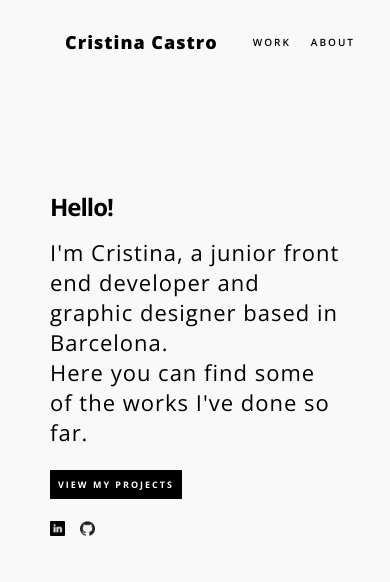
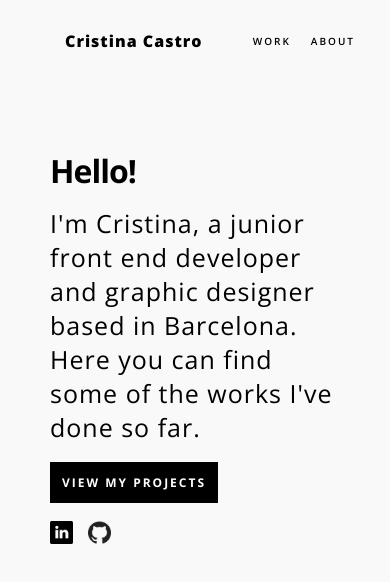
Before and after one commit to cristinacastro/cristinacastro.github.io, a React (Create React App) app in the folder portfolio/: page / in a window 390 px wide. Shown: the top 582 px of the page. Built offline with nearby package versions, Linux system fonts and the light colour scheme.

Commit message:
responsive

```diff
--- a/portfolio/package.json
+++ b/portfolio/package.json
@@ -7,6 +7,7 @@
     "@testing-library/react": "^11.2.2",
     "@testing-library/user-event": "^12.6.0",
     "react": "^17.0.1",
+    "react-burger-menu": "^3.0.3",
     "react-dom": "^17.0.1",
     "react-router": "^5.2.0",
     "react-router-dom": "^5.2.0",
--- a/portfolio/src/App.css
+++ b/portfolio/src/App.css
@@ -314,7 +314,7 @@ body {
 }
 
 h1 {
-  font-size: 2.4em;
+  font-size: 3.2em;
   font-weight: 700;
   line-height: 1.3em;
   margin: 15px 0px;
@@ -331,7 +331,7 @@ h2 {
 }
 
 h3 {
-  font-size: 2.2rem;
+  font-size: 2.5rem;
   font-weight: 200;
   letter-spacing: 1px;
 }
@@ -417,13 +417,13 @@ a{
 
 .logo a{
   text-transform: capitalize;
-  font-size: 1.8rem;
+  font-size: 1.6rem;
   letter-spacing: 0.1rem;
   font-weight: 800;
 }
 
 .presentation{
-  margin-top: 35%;
+  margin-top: 25%;
 }
 
  h1{
@@ -442,13 +442,12 @@ a{
   }
 }
 
-
 .red-btn a{
   color:white;
   background-color: #000000;
-  padding: 8px;
+  padding: 12px;
   text-transform: uppercase;
-  font-size: 0.9rem;
+  font-size: 1.2rem;
   font-weight: 700;
   letter-spacing: 0.2rem;
 }
@@ -598,8 +597,6 @@ a{
     width: 100%;
     justify-content: center;
     padding-top: 20px;
-
-
    }
 
   .project-card{
--- a/portfolio/src/components/Home.js
+++ b/portfolio/src/components/Home.js
@@ -22,7 +22,7 @@ const Home = () => {
             target="_blank"
             rel="noopener noreferrer"
           >
-            <img src="./img/in.png" width="15" alt="linkedin icon" />
+            <img src="./img/in.png" width="23" alt="linkedin icon" />
           </a>
         </li>
         <li>
@@ -31,7 +31,7 @@ const Home = () => {
             target="_blank"
             rel="noopener noreferrer"
           >
-            <img src="./img/github.png" width="15" alt="github icon" />
+            <img src="./img/github.png" width="23" alt="github icon" />
           </a>
         </li>
       </ul>
--- a/portfolio/src/components/ProjectDetails.js
+++ b/portfolio/src/components/ProjectDetails.js
@@ -10,7 +10,7 @@ export default function ProjectDetails(props) {
     <div>
       <div className="project-details mt80 mb40 mr50 ml50">
         <a href="/projects">
-          <img src="../img/back.png" width="18" />
+          <img src="../img/back.png" width="18" alt="go back icon" />
         </a>
         <h2>{theProject.title}</h2>
         <h6>
@@ -37,7 +37,7 @@ export default function ProjectDetails(props) {
         {theProject.link !== "" && (
           <div className="btn-simple demo-link ml50 mt40">
             <a href={theProject.link} target="_blank" rel="noopener noreferrer">
-              View live demo <img src="../img/next.png" width="9" />
+              View live demo <img src="../img/next.png" width="9" alt="go next icon"/>
             </a>
           </div>
         )}
--- a/portfolio/src/components/ProjectList.js
+++ b/portfolio/src/components/ProjectList.js
@@ -17,7 +17,7 @@ export default function ProjectList({projects}) {
                         <div className="project-card-text mt10 ">
                         <h6>{eachProject.title} |  {eachProject.intro}</h6>
                         </div>
-                        <p className="btn-simple mb20">See project <img src = "./img/next.png" width="6"/></p>
+                        <p className="btn-simple mb20">See project <img src = "./img/next.png" width="6" alt="go next icon"/></p>
                         </Link>
                       </div>
                   )
--- a/portfolio/src/projects.json
+++ b/portfolio/src/projects.json
@@ -53,7 +53,7 @@
     "intro": "Graphic Design.",
     "description": "Create christmas, wedding and holy communion cards for our clients and select the best paper to print them on",
     "technologies": "",
-    "allpictures": ["../img/diseño-recordatorio-04.jpg", "../img/diseño-recordatorio-03.jpg", "../img/diseño-recordatorio-02.jpg", "../img/diseño-recordatorio-01.jpg"],
+    "allpictures": ["../img/recordatorio-04.jpg", "../img/recordatorio-03.jpg", "../img/recordatorio-02.jpg", "../img/recordatorio-01.jpg"],
     "video": [],
     "category": "graphic-design",
     "link": "",
```
Also changed, not shown: 2 other files (tests, documents, lock files or other folders).
